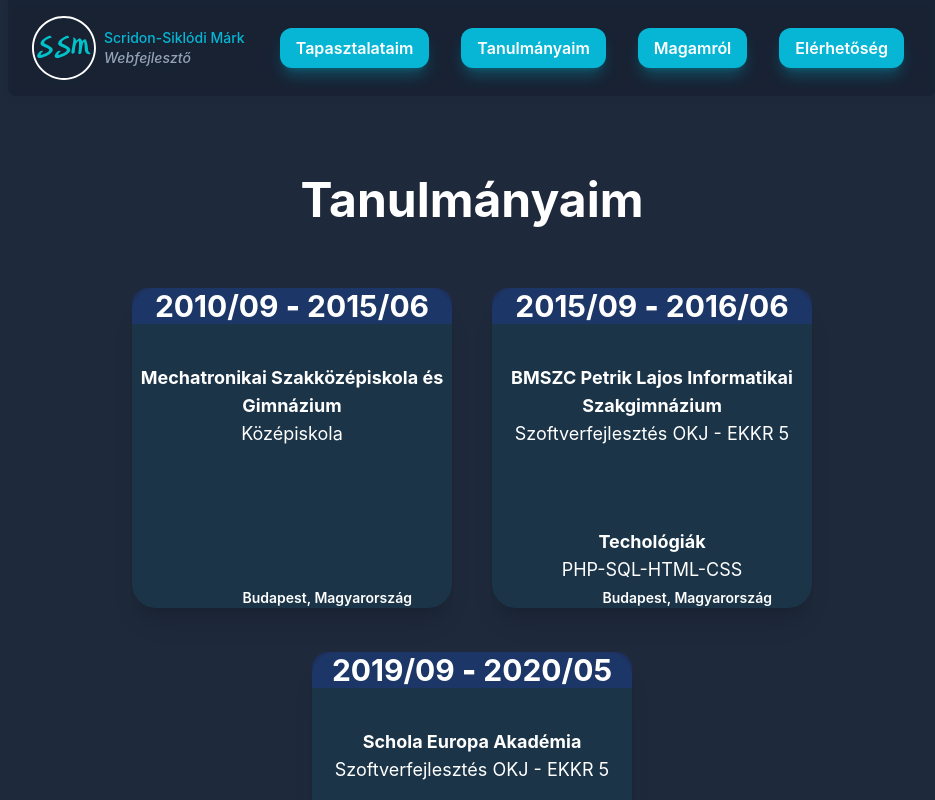
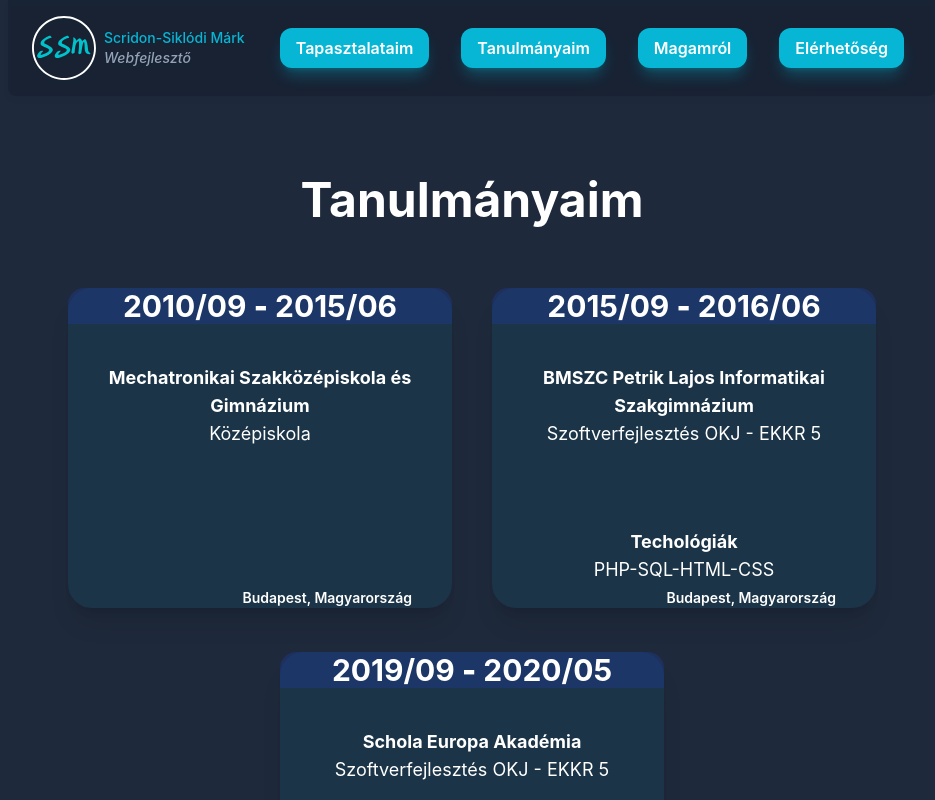
Before and after one commit to SMark2256/ReactCV, a Next.js app: page /educations in a window 1280 px wide. Shown: the top 800 px of the page, without its empty margins (168-1103 px from the left). Built offline with nearby package versions, Linux system fonts and the light colour scheme.

Commit message:
flex-auto work/education

```diff
--- a/components/educations/EducationsElements.jsx
+++ b/components/educations/EducationsElements.jsx
@@ -2,7 +2,7 @@ import { educationListElements_HU, educationListElements_ENG } from "../../store
 
 export const educationElements =  educationListElements_HU.map((education) => {
       return (
-                          <div className="relative cursor-pointer inline-flex flex-col border-cyan-900 bg-cyan-900/30 hover:bg-teal-800/30 hover:border-teal-500/50 hover:shadow-teal-500/40 shadow-xl shadow-black-500/80 rounded-3xl mx-5 md:mx-5 w-96 md:w-80 h-80 mb-10">
+                          <div className="relative cursor-pointer inline-flex flex-col border-cyan-900 bg-cyan-900/30 hover:bg-teal-800/30 hover:border-teal-500/50 hover:shadow-teal-500/40 shadow-xl shadow-black-500/80 rounded-3xl mx-5 w-96 md:flex-auto h-80 mb-10">
                               <h1 className=" text-3xl justify-end font-bold bg-blue-800/30 w-full rounded-t-2xl">{education.start} <strong>-</strong> {education.end}</h1>
                             <div className="flex flex-col items-center justify-center">
                               <div className="text-lg py-10 pb-10">
--- a/components/works/WorksElements.jsx
+++ b/components/works/WorksElements.jsx
@@ -2,7 +2,7 @@ import { workListElements_HU, workListElements_ENG } from "../../store/works_dat
 
 export const WorkElements =  workListElements_HU.map((work) => {
       return (
-        <div className="relative cursor-pointer inline-flex flex-col border-cyan-900 bg-cyan-900/30 hover:bg-teal-800/30 hover:border-teal-500/50 hover:shadow-teal-500/40 shadow-xl shadow-black-500/80 rounded-3xl mx-5 md:mx-5 w-96 md:w-80 h-56 mb-10">
+        <div className="relative cursor-pointer inline-flex flex-col border-cyan-900 bg-cyan-900/30 hover:bg-teal-800/30 hover:border-teal-500/50 hover:shadow-teal-500/40 shadow-xl shadow-black-500/80 rounded-3xl mx-5 w-96 md:flex-auto h-56 mb-10">
               <p className="text-3xl justify-end font-bold bg-blue-800/30 w-full rounded-t-2xl">{work.start} <strong>-</strong> {work.end}</p>
           <div className="flex flex-col items-center justify-center">
               <h1 className="text-2xl font-bold py-10 pb-10 ">{work.position}</h1>
```
